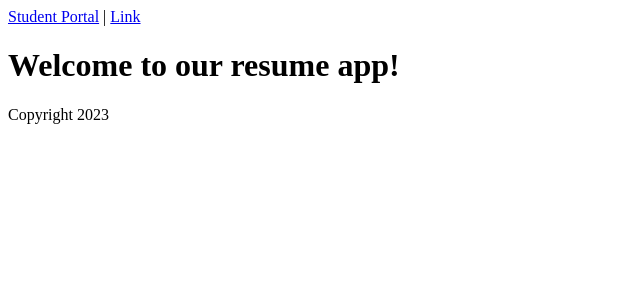
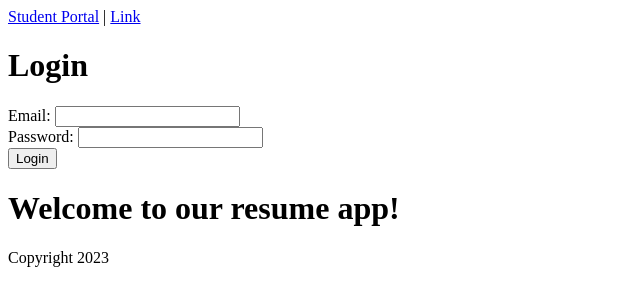
Before and after one commit to Edisontong/student-portal, a React (Vite) app: page /login in a window 1280 px wide. Shown: the top 306 px of the page, without its empty margins (0-640 px from the left). Built offline with nearby package versions, Linux system fonts and the light colour scheme.

Commit message:
added login page

```diff
--- a/src/Content.jsx
+++ b/src/Content.jsx
@@ -1,6 +1,10 @@
+import { Login } from "./Login";
+
 export function Content() {
+  const logins = [{ id: 1, email: "test@test.com", password: "password" }];
   return (
     <div>
+      <Login logins={logins} />
       <h1>Welcome to our resume app!</h1>
     </div>
   );
--- /dev/null
+++ b/src/Login.jsx
@@ -0,0 +1,50 @@
+import axios from "axios";
+import { useState } from "react";
+
+const jwt = localStorage.getItem("jwt");
+if (jwt) {
+  axios.defaults.headers.common["Authorization"] = `Bearer ${jwt}`;
+}
+
+export function Login() {
+  const [errors, setErrors] = useState([]);
+
+  const handleSubmit = (event) => {
+    event.preventDefault();
+    setErrors([]);
+    const params = new FormData(event.target);
+    axios
+      .post("http://localhost:3000/sessions.json", params)
+      .then((response) => {
+        console.log(response.data);
+        axios.defaults.headers.common["Authorization"] = "Bearer " + response.data.jwt;
+        localStorage.setItem("jwt", response.data.jwt);
+        event.target.reset();
+        window.location.href = "/"; // Change this to hide a modal, redirect to a specific page, etc.
+      })
+      .catch((error) => {
+        console.log(error.response);
+        setErrors(["Invalid email or password"]);
+      });
+  };
+
+  return (
+    <div id="login">
+      <h1>Login</h1>
+      <ul>
+        {errors.map((error) => (
+          <li key={error}>{error}</li>
+        ))}
+      </ul>
+      <form onSubmit={handleSubmit}>
+        <div>
+          Email: <input name="email" type="email" />
+        </div>
+        <div>
+          Password: <input name="password" type="password" />
+        </div>
+        <button type="submit">Login</button>
+      </form>
+    </div>
+  );
+}
```
